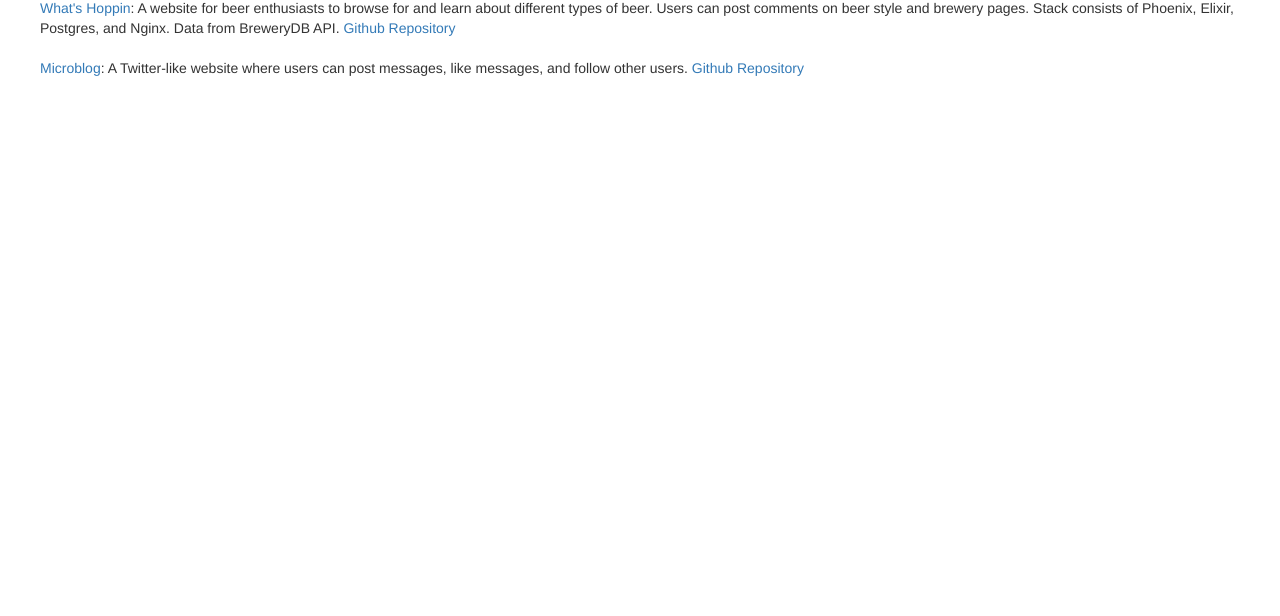
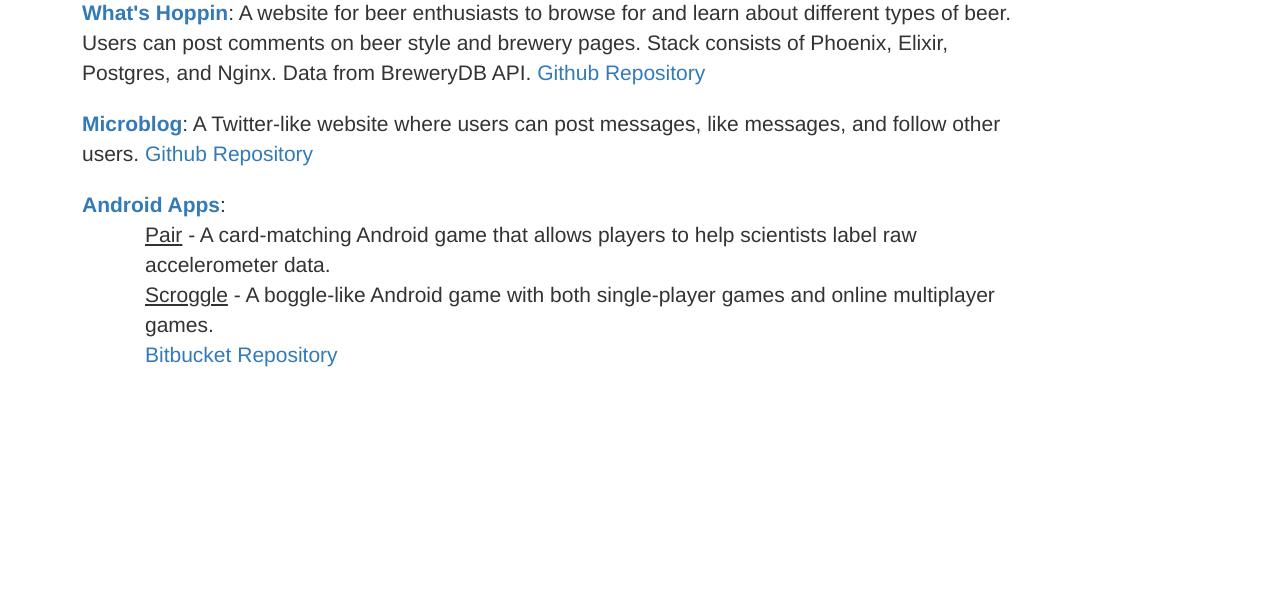
Before and after one commit to magic31415/maxcorwin, a plain HTML site: page homepage/index.html in a window 1280 px wide. Shown: the part 184-800 px from the top of the page. Drawn offline with nearby package versions, Linux system fonts and the light colour scheme.

Commit message:
Added links

```diff
--- a/homepage/index.html
+++ b/homepage/index.html
@@ -14,25 +14,32 @@
   	<div class="center">
   		<h1>Max Corwin</h1>
     	<h4>
-    		✉️ m (at) xcorw (dot) in
-    		<br>
+    		<div>✉️ m (at) xcorw (dot) in</div>
     		<img src="github.png" width= 30em height= 30em>
     		<a href="https://github.com/magic31415?tab=repositories">magic31415</a>
     	</h4>
   	</div>
 
-  	<div>
-  		<h2 class="ml-3">Projects</h2>
+  	<div class="indent">
+  		<h2>Projects</h2>
   		<ul>
-  			<li><a href="whatshoppin.html">What's Hoppin</a>:
+  			<li class="newline"><a href="whatshoppin.html" class="bold">What's Hoppin</a>:
   				A website for beer enthusiasts to browse for and learn about different types of beer.
   				Users can post comments on beer style and brewery pages.
   				Stack consists of Phoenix, Elixir, Postgres, and Nginx. Data from BreweryDB API.
   				<a href="https://www.github.com/magic31415/whats_hoppin">Github Repository</a></li>
-  			<br>
-  			<li><a href="microblog.html">Microblog</a>:
+  			<li class="newline"><a href="microblog.html" class="bold">Microblog</a>:
   				A Twitter-like website where users can post messages, like messages, and follow other users.
   				<a href="https://github.com/magic31415/microblog">Github Repository</a>
+				</li>
+				<li><a href="https://github.com/magic31415/android-app" class="bold">Android Apps</a>:
+					<div class="indent">
+						<span class="underline">Pair</span> - A card-matching Android game that allows players to help scientists label raw accelerometer data.
+          	<div>
+          		<span class="underline">Scroggle</span> - A boggle-like Android game with both single-player games and online multiplayer games.
+          	</div>
+          	<a href="https://bitbucket.org/magic31415/maxcorwin">Bitbucket Repository</a>
+					</div>
 				</li>
   		</ul>
   	</div>
--- a/homepage/stylesheet.css
+++ b/homepage/stylesheet.css
@@ -4,4 +4,26 @@
 
 ul {
 	list-style-type: none;
+	width: 80%;
 }
+
+li {
+	font-size: 1.5em;
+
+}
+
+.indent {
+	margin-left: 3em;
+}
+
+.newline {
+	margin-bottom: 1em;
+}
+
+.underline {
+	text-decoration: underline;
+}
+
+.bold {
+	font-weight: bold;
+}
```
